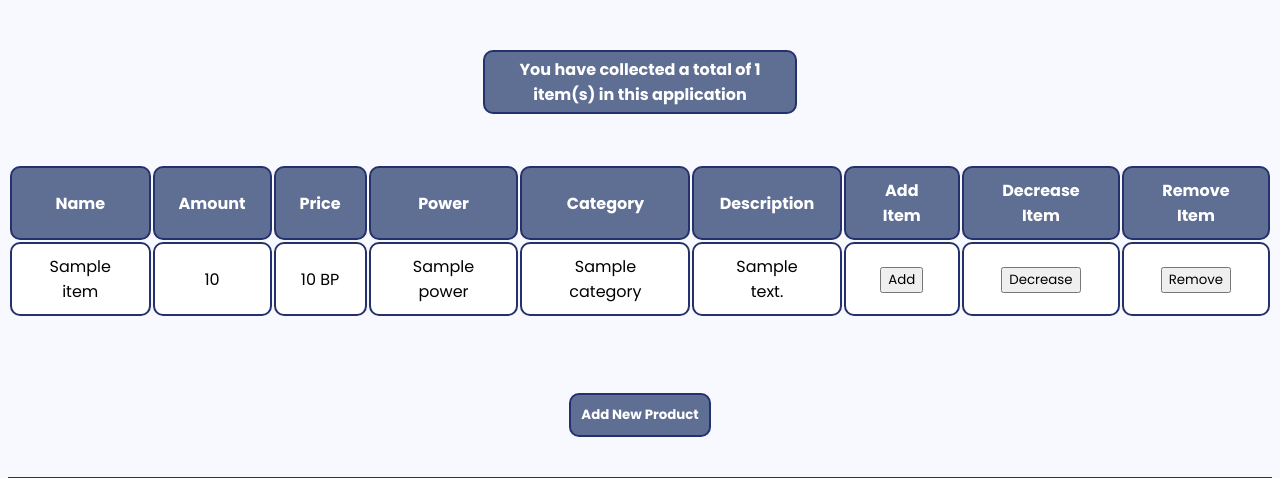
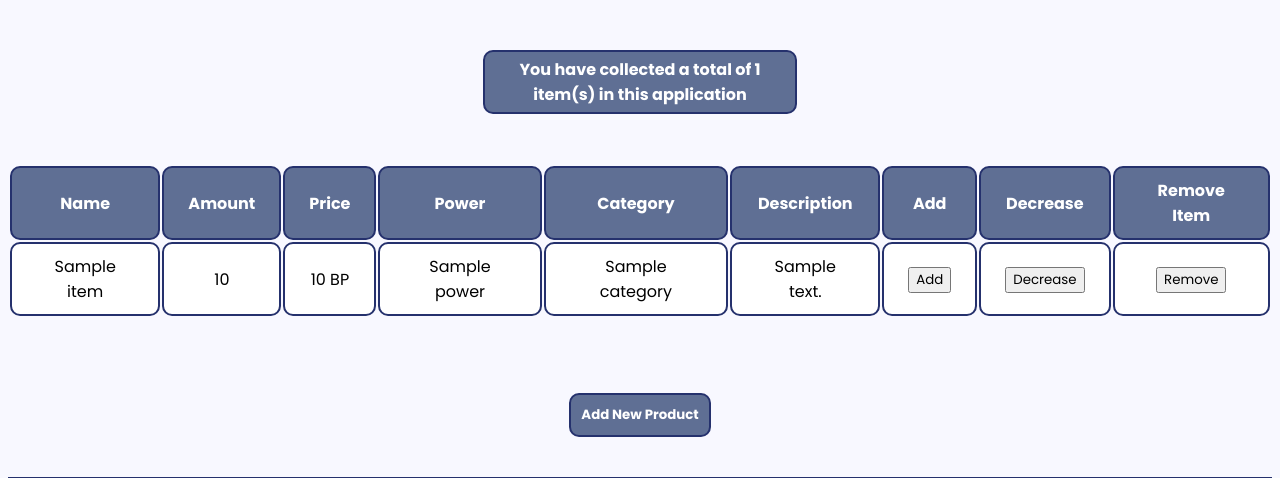
Before and after one commit to hilaldfzn/inventory-app, a Django app: template main/templates/main.html in a window 1280 px wide. Shown: the part 117-595 px from the top of the page. Run offline with Django 4.2, Linux system fonts and the light colour scheme; the template is opened without the code that fills it: most values are stand-ins (such as "Sample title", 1, 10 or a date in 2020).

Commit message:
modified: README.md main.html

```diff
--- a/main/templates/main.html
+++ b/main/templates/main.html
@@ -183,8 +183,8 @@
       <th>Power</th>
       <th>Category</th>
       <th>Description</th>
-      <th>Add Item</th>
-      <th>Decrease Item</th>
+      <th>Add</th>
+      <th>Decrease</th>
       <th>Remove Item</th>
     </tr>
     {% comment %} Berikut cara memperlihatkan data produk di bawah baris ini {% endcomment %}
--- a/main/urls.py
+++ b/main/urls.py
@@ -1,5 +1,7 @@
 from django.urls import path
-from main.views import show_inventory, create_product, show_xml, show_json, show_xml_by_id, show_json_by_id, register, login_user, logout_user, add_items, dec_items, remove_items
+from main.views import (show_inventory, create_product, show_xml, show_json,
+                        show_xml_by_id, show_json_by_id, register, login_user,
+                        logout_user, add_items, dec_items, remove_items)
 
 app_name = 'main'
 
--- a/main/views.py
+++ b/main/views.py
@@ -4,10 +4,10 @@ from django.contrib.auth.forms import UserCreationForm
 from django.contrib.auth import authenticate, login, logout
 from django.contrib import messages
 from django.shortcuts import render, redirect
+from django.urls import reverse
 from django.core import serializers
 from django.http import HttpResponse
 from django.http import HttpResponseRedirect
-from django.urls import reverse
 from main.forms import ProductForm
 from main.models import InventoryItem
 
```
Also changed, not shown: README.md.
